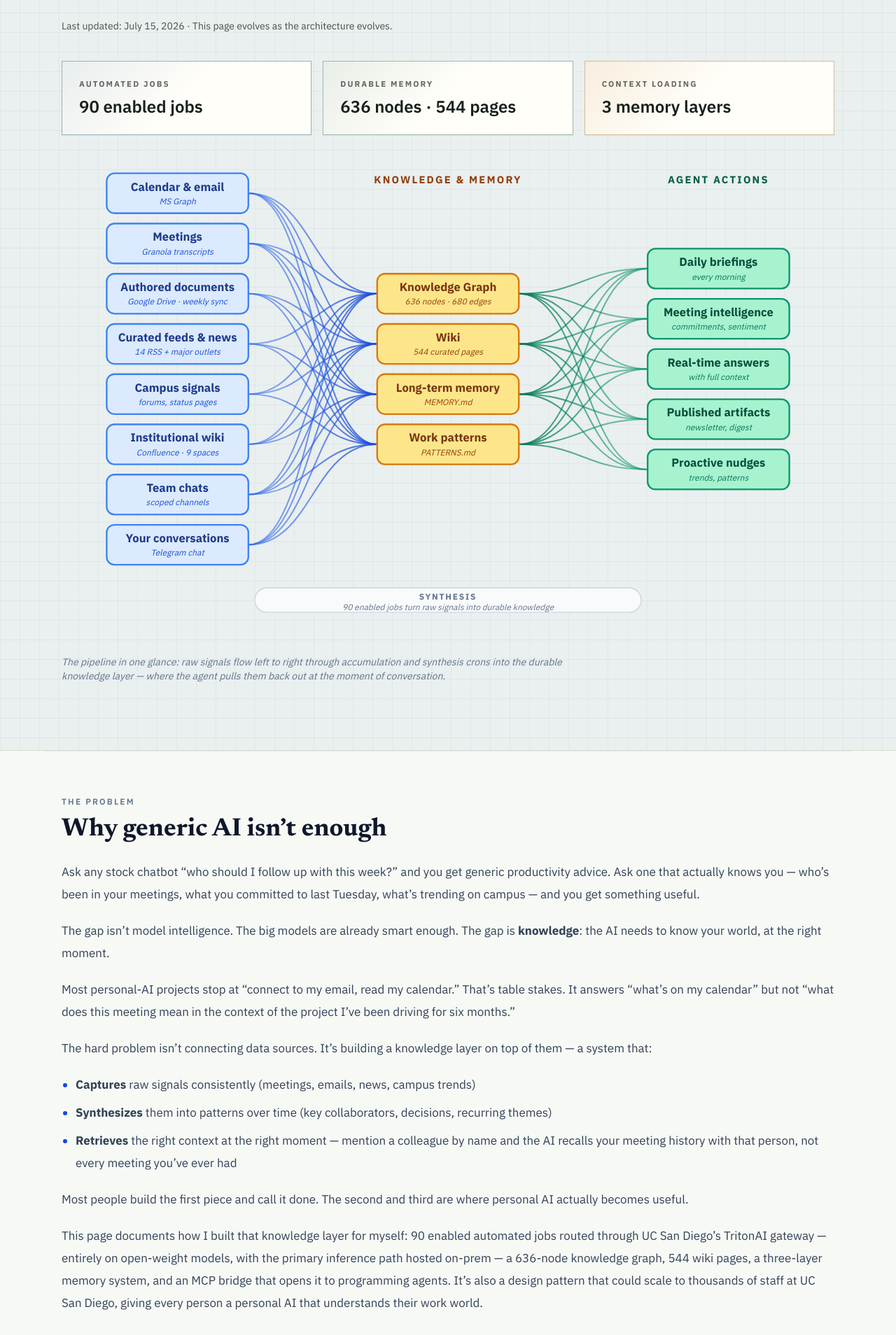
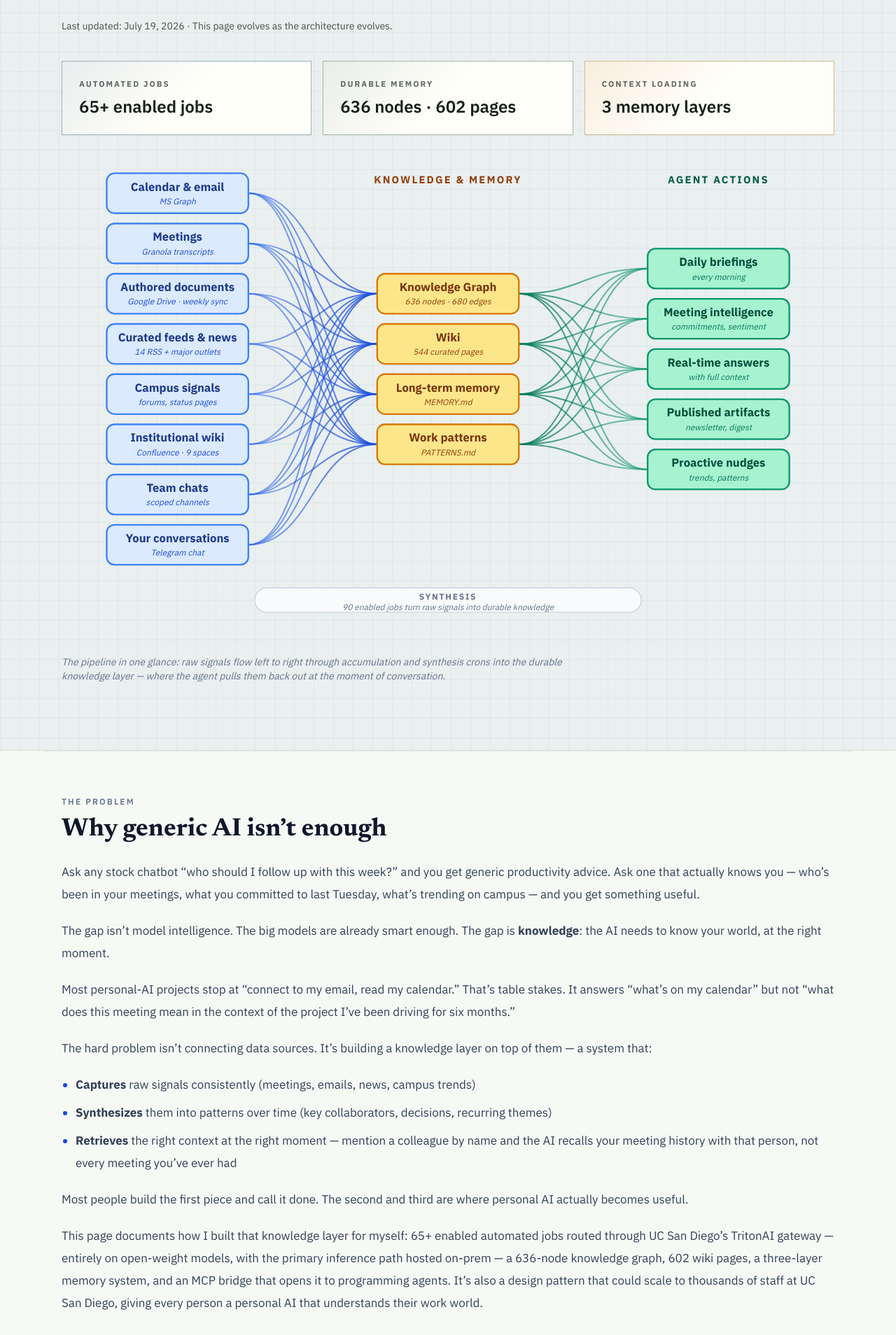
Before and after one commit to bpollak/brettpollak-website, a Next.js app: page /ai-agent-architecture in a window 1280 px wide. Shown: the part 483-2391 px from the top of the page at 70% size. Built offline with nearby package versions, Linux system fonts and the light colour scheme.

Commit message:
docs(ai-agent-architecture): weekly refresh — 2026-07-19

```diff
--- a/app/ai-agent-architecture/page.tsx
+++ b/app/ai-agent-architecture/page.tsx
@@ -8,7 +8,7 @@ import ScalingPyramid from '@/components/ai-architecture/ScalingPyramid';
 export const metadata: Metadata = {
   title: 'AI Agent Architecture | Brett Pollak',
   description:
-    'How I architected a personal AI assistant that actually knows me — and a vision for scaling personal agents across UC San Diego. 90 enabled automated jobs run on open-weight models through UC San Diego\u2019s TritonAI gateway, with GLM 5.2 as the on-prem default and no automatic cloud fallback. 636-node knowledge graph, 544 wiki pages, a three-layer memory system, and an MCP bridge that opens it to programming agents.',
+    'How I architected a personal AI assistant that actually knows me — and a vision for scaling personal agents across UC San Diego. 65+ enabled automated jobs run on open-weight models through UC San Diego\u2019s TritonAI gateway, with GLM 5.2 as the on-prem default and no automatic cloud fallback. 636-node knowledge graph, 602 wiki pages, a three-layer memory system, and an MCP bridge that opens it to programming agents.',
   alternates: {
     canonical: 'https://brettcpollak.com/ai-agent-architecture',
   },
@@ -75,17 +75,17 @@ export default function AiAgentArchitecturePage() {
           UC San Diego.
         </p>
         <p className="text-sm text-[#485248] mb-10">
-          Last updated: July 15, 2026 &middot; This page evolves as the architecture evolves.
+          Last updated: July 19, 2026 &middot; This page evolves as the architecture evolves.
         </p>
 
         <div className="grid sm:grid-cols-3 gap-4 mb-10">
           <div className="editorial-panel p-6" data-tone="blue">
             <div className="rule-label mb-2">Automated jobs</div>
-            <div className="text-2xl font-semibold text-[#17201b]">90 enabled jobs</div>
+            <div className="text-2xl font-semibold text-[#17201b]">65+ enabled jobs</div>
           </div>
           <div className="editorial-panel p-6" data-tone="green">
             <div className="rule-label mb-2">Durable memory</div>
-            <div className="text-2xl font-semibold text-[#17201b]">636 nodes · 544 pages</div>
+            <div className="text-2xl font-semibold text-[#17201b]">636 nodes · 602 pages</div>
           </div>
           <div className="editorial-panel p-6" data-tone="gold">
             <div className="rule-label mb-2">Context loading</div>
@@ -153,9 +153,9 @@ export default function AiAgentArchitecturePage() {
             personal AI actually becomes useful.
           </p>
           <p>
-            This page documents how I built that knowledge layer for myself: 90 enabled automated
+            This page documents how I built that knowledge layer for myself: 65+ enabled automated
             jobs routed through UC San Diego&rsquo;s TritonAI gateway &mdash; entirely on open-weight
-            models, with the primary inference path hosted on-prem &mdash; a 636-node knowledge graph, 544 wiki pages, a
+            models, with the primary inference path hosted on-prem &mdash; a 636-node knowledge graph, 602 wiki pages, a
             three-layer memory system, and an MCP bridge that opens it to programming agents.
  It&rsquo;s also a design pattern that could scale to
             thousands of staff at UC San Diego, giving every person a personal AI that
@@ -223,7 +223,7 @@ export default function AiAgentArchitecturePage() {
             <code className="text-[0.9em] bg-slate-100 px-1.5 py-0.5 rounded">wiki/tech-stack/{'{tool-id}'}.md</code>.
             Ask &ldquo;why did we go with X?&rdquo; and it scans{' '}
             <code className="text-[0.9em] bg-slate-100 px-1.5 py-0.5 rounded">wiki/decisions/</code>.
-            This is the biggest unlock: 544 wiki pages that would otherwise sit unused become a
+            This is the biggest unlock: 602 wiki pages that would otherwise sit unused become a
             live reference library, pulled in silently the moment they&rsquo;re relevant. It
             feels like the AI &ldquo;just knows,&rdquo; not like it&rsquo;s doing a lookup.
           </p>
@@ -258,7 +258,7 @@ export default function AiAgentArchitecturePage() {
         </h2>
         <div className="text-slate-700 text-[1.06rem] leading-8 space-y-5 max-w-3xl">
           <p>
-            90 enabled jobs build the knowledge layer on a predictable daily rhythm. A typical
+            65+ enabled jobs build the knowledge layer on a predictable daily rhythm. A typical
             weekday:
           </p>
         </div>
@@ -330,7 +330,7 @@ export default function AiAgentArchitecturePage() {
               <div className="text-xs uppercase tracking-[0.18em] text-amber-900 font-semibold mb-2">
                 Wiki
               </div>
-              <div className="text-2xl font-bold text-slate-900 mb-2">544 narrative pages</div>
+              <div className="text-2xl font-bold text-slate-900 mb-2">602 narrative pages</div>
               <p className="text-sm text-slate-700 leading-6">
                 Markdown pages mirroring the highest-weight entities: people, tech-stack,
                 decisions, projects, concepts. Slow, rich, narrative &mdash; good at answering
@@ -389,7 +389,7 @@ export default function AiAgentArchitecturePage() {
             local too.
           </p>
           <p>
-            As of July 15, 2026, <strong>all 90 enabled jobs run through{' '}
+            As of July 19, 2026, <strong>all 65+ enabled jobs run through{' '}
             <a
               href="https://tritonai.ucsd.edu/"
               className="font-semibold text-blue-800 underline decoration-2 underline-offset-4 decoration-blue-600 hover:text-blue-950"
@@ -897,6 +897,16 @@ export default function AiAgentArchitecturePage() {
           <li className="relative">
             <span className="absolute -left-8 top-1.5 w-4 h-4 rounded-full bg-blue-700 border-2 border-white shadow" aria-hidden="true" />
             <div className="text-xs uppercase tracking-[0.15em] text-blue-800 font-semibold mb-1">
+              July 19, 2026
+            </div>
+            <div className="text-slate-900 font-semibold mb-1">Wiki surged +58 pages, cron count corrected to 65+</div>
+            <p className="text-sm text-slate-600 leading-6">
+              Wiki grew to 602 pages (+58), driven by new project pages including spa2-performance-management, splunk-opensearch-bifurcation, ai-training-video-series, ucla-health-partnership, bfs-cash-receipt-automation, observability-modernization, and ccc-partnership. Knowledge graph held steady at 636 nodes and 680 edges. Enabled cron jobs corrected to 65+ (rounded from 69) after retiring unused and one-shot reminder jobs.
+            </p>
+          </li>
+          <li className="relative">
+            <span className="absolute -left-8 top-1.5 w-4 h-4 rounded-full bg-blue-700 border-2 border-white shadow" aria-hidden="true" />
+            <div className="text-xs uppercase tracking-[0.15em] text-blue-800 font-semibold mb-1">
               July 15, 2026
             </div>
             <div className="text-slate-900 font-semibold mb-1">GLM 5.2 became the on-prem default &middot; proprietary automation routes retired</div>
```
